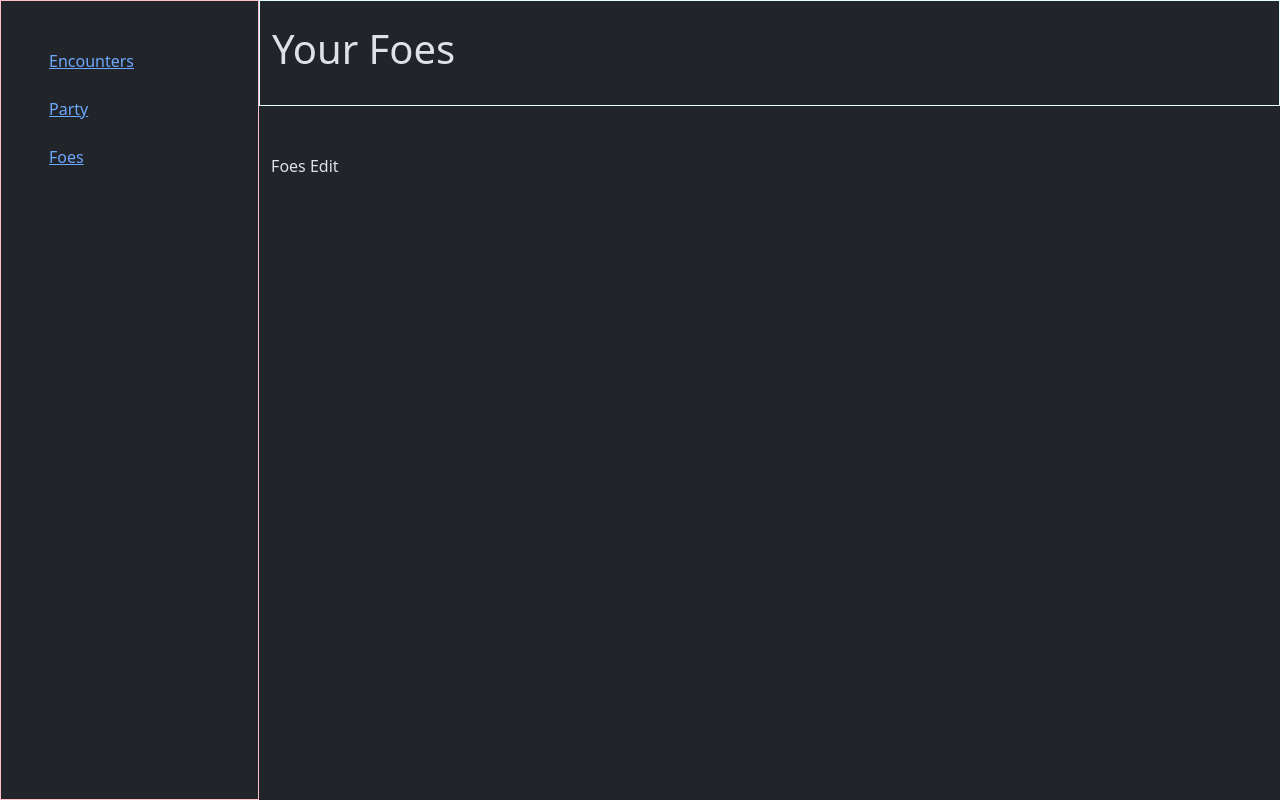
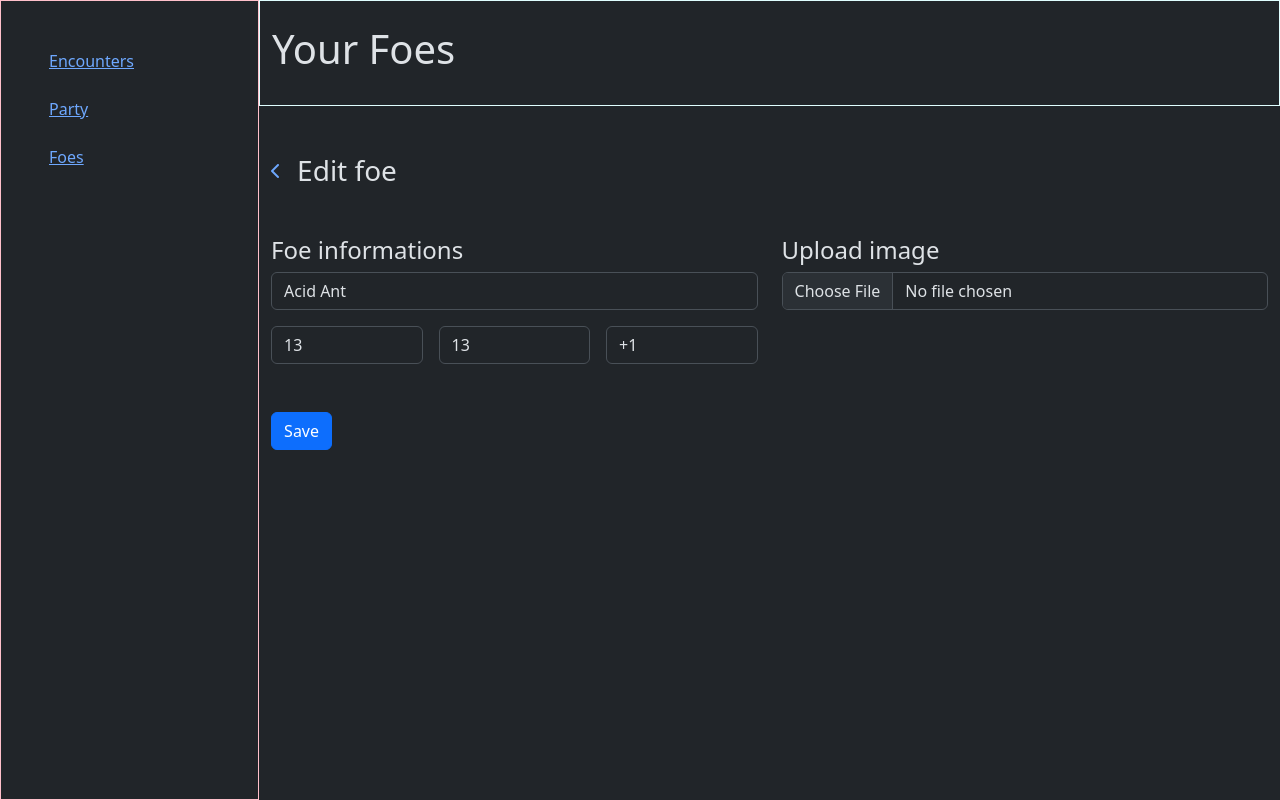
Before and after one commit to jacopo-derrico/dnd-initiative-control, a Vue app: page /foes/edit/1 in a window 1280 px wide. Built offline with nearby package versions, Linux system fonts and the light colour scheme.

Commit message:
foes edit with card uppdate

```diff
--- a/src/App.vue
+++ b/src/App.vue
@@ -1,11 +1,17 @@
 <script>
 import { RouterLink, RouterView } from 'vue-router'
 import AppSidebar from './components/AppSidebar.vue'
+import { store } from './store'
 
 export default {
   components: {
     AppSidebar
   },
+  data() {
+    return {
+      store
+    }
+  }
 }
 </script>
 
--- /dev/null
+++ b/src/store.js
@@ -0,0 +1,21 @@
+import { reactive } from "vue";
+
+export const store = reactive({
+    arrayFoes: [
+        {
+            id: '1',
+            name: 'Acid Ant',
+            hp: '13',
+            ac: '13',
+            initiative: '+1',
+        },
+        {
+            id: '2',
+            name: 'Adult Silver Dragon',
+            hp: '243',
+            ac: '19',
+            initiative: '+0',
+        }
+    ],
+    editId: [],
+})
--- a/src/views/foes/FoesDashboard.vue
+++ b/src/views/foes/FoesDashboard.vue
@@ -6,17 +6,22 @@
                 <RouterLink to="/foes/create"><i class="fa-solid fa-plus"></i> Create new foe</RouterLink>
             </div>
         </div>
-        <div class="card">
-            <RouterLink to="/foes/edit">
+        <div
+        v-for="element in store.arrayFoes"
+        :key="element.id"
+        class="card"
+        @click="editMode(element)"
+        >
+            <RouterLink :to="`/foes/edit/${element.id}`">
                 <div class="card-body p-0">
                     <figure class="m-0">
                         <img src="https://picsum.photos/300/200" alt="">
                     </figure>
                     <div class="card-info p-4">
-                        <h5>Name</h5>
+                        <h5>{{ element.name }}</h5>
                         <div class="card-details d-flex gap-3">
-                            <span>HP: 230</span>
-                            <span>AC: 19</span>
+                            <span>HP: {{ element.hp}}</span>
+                            <span>AC: {{ element.ac }}</span>
                         </div>
                     </div>
                 </div>
@@ -27,6 +32,24 @@
 </template>
 
 <script>
+import router from '@/router';
+import { store } from '../../store'
+
+export default {
+    data() {
+        return {
+            store,
+        }
+    },
+    methods: {
+
+        editMode(element) {
+            store.editId = element.id
+            console.log(store.editId)
+
+        }
+    }
+}
 
 </script>
 
--- a/src/views/foes/FoesEdit.vue
+++ b/src/views/foes/FoesEdit.vue
@@ -1,10 +1,69 @@
 <template>
+    <div class="d-flex gap-3 align-items-center ">
+        <RouterLink to="/foes"><i class="fa-solid fa-chevron-left"></i></RouterLink>
+        <h3 class="m-0">Edit foe</h3>
+    </div>
+
+    <div class="my-5">
+        <div class="row">
+            <div class="col-6">
+                <h4>Foe informations</h4>
+                <input class="form-control" type="text" placeholder="Name" v-model="foe.name">
+                <div class="d-flex mt-3 gap-3">
+                    <input class="form-control" type="text" placeholder="HP" v-model="foe.hp">
+                    <input class="form-control" type="text" placeholder="AC" v-model="foe.ac">
+                    <input class="form-control" type="text" placeholder="Initiative" v-model="foe.initiative">
+                </div>
+            </div>
+            <div class="col-6">
+                <h4>Upload image</h4>
+                <input class="form-control" type="file" id="formFile">
+            </div>
+        </div>
+    </div>
+
     <div>
-        Foes Edit
+        <button class="btn btn-primary" @click="saveChanges">Save</button>
     </div>
 </template>
 
 <script>
+import { store } from '../../store'
+
+export default {
+    data() {
+        return {
+            store,
+            foe: {
+                id: '',
+                name: '',
+                hp: '',
+                ac: '',
+                initiative: ''
+            }
+        }
+    },
+    mounted() {
+        // Fetch card details using the id parameter from the route
+        const foeId = this.$route.params.id;
+        const foeDetails = this.store.arrayFoes.find(foe => foe.id === foeId);
+        if (foeDetails) {
+            this.foe = { ...foeDetails }
+        }
+    },
+    methods: {
+        saveChanges() {
+            // Find the index of the edited foe in the array
+            const index = this.store.arrayFoes.findIndex(foe => foe.id === this.foe.id);
+            if (index !== -1) {
+                // Update the foe in the array with the edited details
+                this.store.arrayFoes[index] = { ...this.foe };
+                // Navigate back to the cards page
+                this.$router.push('/foes');
+            }
+        }
+    }
+}
 
 </script>
 
```
